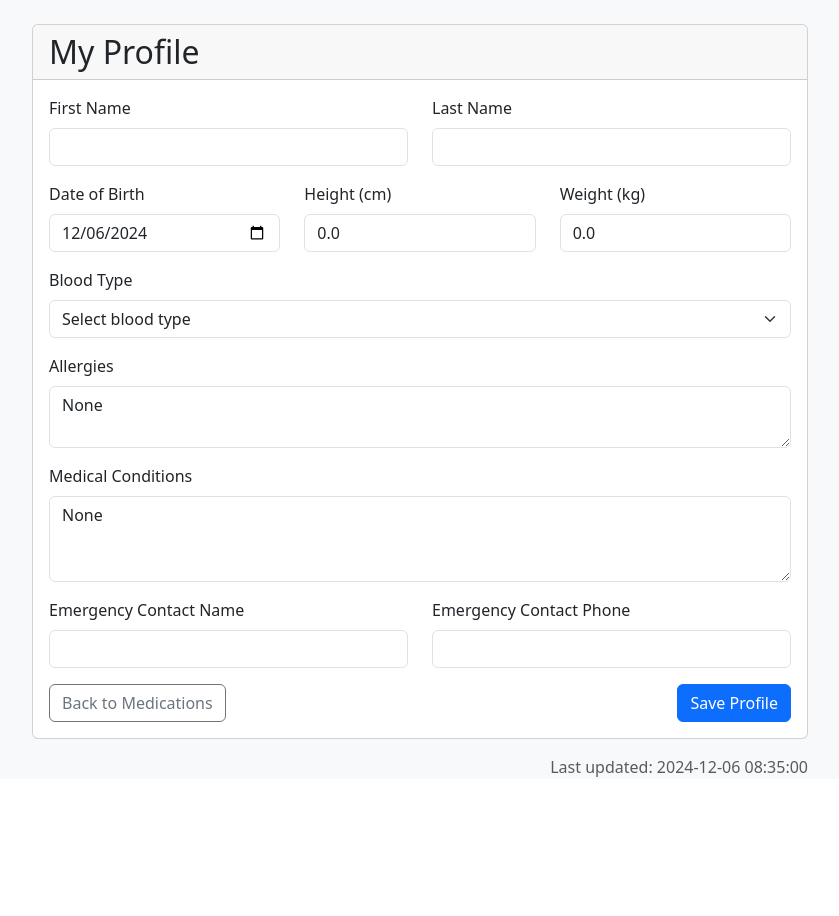
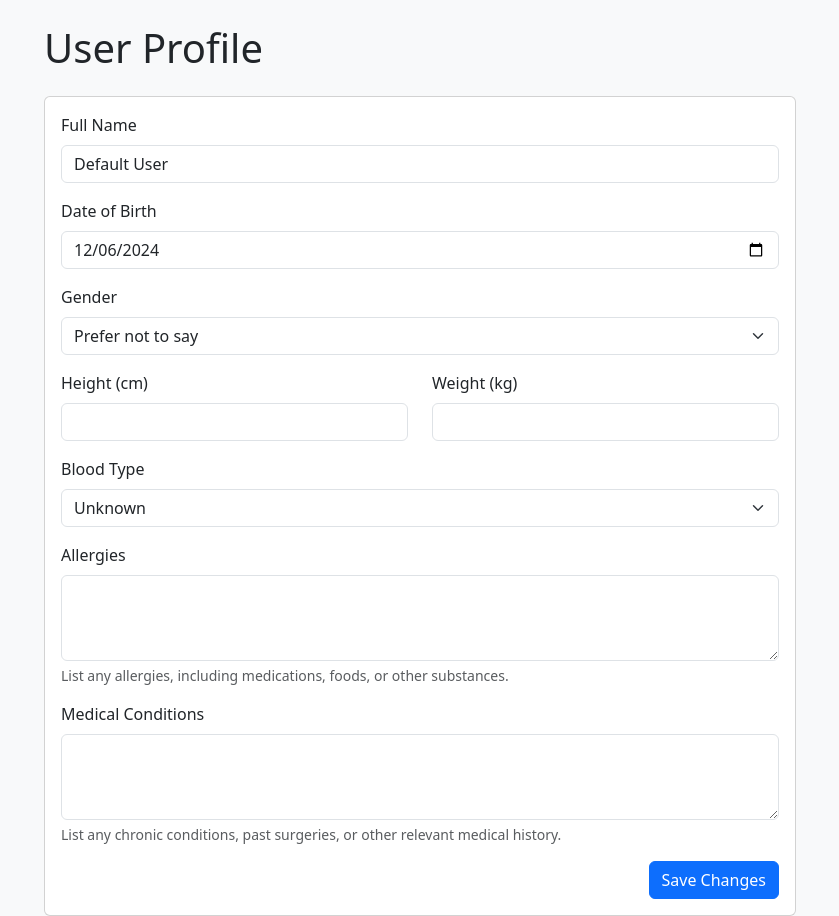
Before and after one commit to esamuel/medication_helper, a Flask app: page /profile in a window 1280 px wide. Shown: the part 80-996 px from the top of the page, without its empty margins (220-1059 px from the left). Before the commit the page ends 857 px from the top, so only its background shows below. Run offline with Flask 3, Linux system fonts and the light colour scheme; data comes from the database, SQL or seed files in the repository; parts of the project's set-up code (start-up, migrations or seed data) failed here and were passed over; some libraries are stand-ins or nearby versions.

Commit message:
Fix database migration and update user profile model
- Update PostgreSQL migration syntax
- Simplify UserProfile model
- Update profile template
- Fix database initialization sequence

```diff
--- a/app.py
+++ b/app.py
@@ -66,14 +66,15 @@ class Medication(db.Model):
 
 class UserProfile(db.Model):
     id = db.Column(db.Integer, primary_key=True)
-    first_name = db.Column(db.String(50), nullable=False)
-    last_name = db.Column(db.String(50), nullable=False)
-    date_of_birth = db.Column(db.Date, nullable=False)
-    height = db.Column(db.Float)  # in cm
-    weight = db.Column(db.Float)  # in kg
-    blood_type = db.Column(db.String(5))
+    name = db.Column(db.String(100), nullable=False)
+    date_of_birth = db.Column(db.DateTime)
+    gender = db.Column(db.String(20))
+    weight = db.Column(db.Float)
+    height = db.Column(db.Float)
+    blood_type = db.Column(db.String(10))
     allergies = db.Column(db.Text)
     medical_conditions = db.Column(db.Text)
+    created_at = db.Column(db.DateTime, default=datetime.utcnow)
     last_updated = db.Column(db.DateTime, default=datetime.utcnow, onupdate=datetime.utcnow)
 
 class EmergencyContact(db.Model):
@@ -195,21 +196,20 @@ def profile():
     profile = UserProfile.query.first()
     if profile is None:
         profile = UserProfile(
-            first_name='',
-            last_name='',
-            date_of_birth=datetime.now().date(),
-            height=0,
-            weight=0
+            name="Default User",
+            date_of_birth=datetime.now(),
+            weight=0,
+            height=0
         )
         db.session.add(profile)
         db.session.commit()
 
     if request.method == 'POST':
-        profile.first_name = request.form['first_name']
-        profile.last_name = request.form['last_name']
-        profile.date_of_birth = datetime.strptime(request.form['date_of_birth'], '%Y-%m-%d').date()
+        profile.name = request.form['name']
+        profile.date_of_birth = datetime.strptime(request.form['date_of_birth'], '%Y-%m-%d')
+        profile.weight = float(request.form['weight'])
         profile.height = float(request.form['height'])
-        profile.weight = float(request.form['weight'])
+        profile.gender = request.form['gender']
         profile.blood_type = request.form['blood_type']
         profile.allergies = request.form['allergies']
         profile.medical_conditions = request.form['medical_conditions']
@@ -389,33 +389,49 @@ def check_reminders():
 def init_db():
     with app.app_context():
         try:
+            # Create any missing tables first
+            db.create_all()
+            app.logger.info("Database tables verified/created successfully")
+
             # Check if we need to add new columns to the Medication table
             inspector = db.inspect(db.engine)
             existing_columns = [c['name'] for c in inspector.get_columns('medication')]
 
             if 'reminder_enabled' not in existing_columns:
                 app.logger.info("Adding reminder columns to Medication table")
-                with db.engine.connect() as conn:
-                    conn.execute(db.text(
-                        "ALTER TABLE medication ADD COLUMN reminder_enabled BOOLEAN DEFAULT FALSE;"
-                        "ALTER TABLE medication ADD COLUMN reminder_times VARCHAR(500);"
-                        "ALTER TABLE medication ADD COLUMN last_reminded DATETIME;"
-                    ))
-                    conn.commit()
+                # Use PostgreSQL-specific syntax when using PostgreSQL
+                if 'postgresql' in str(db.engine.url):
+                    with db.engine.connect() as conn:
+                        conn.execute(db.text(
+                            """
+                            ALTER TABLE medication
+                            ADD COLUMN IF NOT EXISTS reminder_enabled BOOLEAN DEFAULT FALSE,
+                            ADD COLUMN IF NOT EXISTS reminder_times VARCHAR(500),
+                            ADD COLUMN IF NOT EXISTS last_reminded TIMESTAMP;
+                            """
+                        ))
+                        conn.commit()
+                else:
+                    # SQLite syntax for local development
+                    with db.engine.connect() as conn:
+                        try:
+                            conn.execute(db.text("ALTER TABLE medication ADD COLUMN reminder_enabled BOOLEAN DEFAULT FALSE;"))
+                            conn.execute(db.text("ALTER TABLE medication ADD COLUMN reminder_times VARCHAR(500);"))
+                            conn.execute(db.text("ALTER TABLE medication ADD COLUMN last_reminded DATETIME;"))
+                            conn.commit()
+                        except Exception as e:
+                            app.logger.warning(f"Column might already exist: {str(e)}")
+                            conn.rollback()
+
                 app.logger.info("Successfully added reminder columns")
-
-            # Create any missing tables
-            db.create_all()
-            app.logger.info("Database tables verified/created successfully")
 
             # Check if we need to create a default user profile
             if not UserProfile.query.first():
                 default_profile = UserProfile(
-                    first_name="Default User",
-                    last_name="",
-                    date_of_birth=datetime.now().date(),
+                    name="Default User",
+                    date_of_birth=datetime.now(),
+                    weight=0,
                     height=0,
-                    weight=0,
                     blood_type="",
                     allergies="",
                     medical_conditions=""
@@ -429,7 +445,7 @@ def init_db():
 
 if __name__ == '__main__':
     init_db()
-    app.run(debug=True, host='0.0.0.0', port=5001)
+    app.run(debug=True)
 else:
     # Initialize database when running under Gunicorn
     init_db()
--- a/templates/profile.html
+++ b/templates/profile.html
@@ -1,93 +1,84 @@
 {% extends "base.html" %}
 
-{% block title %}My Profile{% endblock %}
+{% block title %}User Profile{% endblock %}
 
 {% block content %}
+<div class="container">
+    <h1 class="mb-4">User Profile</h1>
+
     <div class="card">
-    <div class="card-header">
-        <h2 class="mb-0">My Profile</h2>
-    </div>
         <div class="card-body">
             <form method="POST">
-            <div class="row">
-                <div class="col-md-6 mb-3">
-                    <label for="first_name" class="form-label">First Name</label>
-                    <input type="text" class="form-control" id="first_name" name="first_name"
-                           value="{{ profile.first_name }}" required>
+                <div class="mb-3">
+                    <label for="name" class="form-label">Full Name</label>
+                    <input type="text" class="form-control" id="name" name="name" value="{{ profile.name }}" required>
                 </div>
-                <div class="col-md-6 mb-3">
-                    <label for="last_name" class="form-label">Last Name</label>
-                    <input type="text" class="form-control" id="last_name" name="last_name"
-                           value="{{ profile.last_name }}" required>
+
+                <div class="mb-3">
+                    <label for="date_of_birth" class="form-label">Date of Birth</label>
+                    <input type="date" class="form-control" id="date_of_birth" name="date_of_birth"
+                           value="{{ profile.date_of_birth.strftime('%Y-%m-%d') if profile.date_of_birth else '' }}" required>
                 </div>
+
+                <div class="mb-3">
+                    <label for="gender" class="form-label">Gender</label>
+                    <select class="form-select" id="gender" name="gender">
+                        <option value="Not Specified" {% if profile.gender == 'Not Specified' %}selected{% endif %}>Prefer not to say</option>
+                        <option value="Male" {% if profile.gender == 'Male' %}selected{% endif %}>Male</option>
+                        <option value="Female" {% if profile.gender == 'Female' %}selected{% endif %}>Female</option>
+                        <option value="Other" {% if profile.gender == 'Other' %}selected{% endif %}>Other</option>
+                    </select>
                 </div>
 
                 <div class="row">
-                <div class="col-md-4 mb-3">
-                    <label for="date_of_birth" class="form-label">Date of Birth</label>
-                    <input type="date" class="form-control" id="date_of_birth" name="date_of_birth"
-                           value="{{ profile.date_of_birth }}" required>
-                </div>
-                <div class="col-md-4 mb-3">
+                    <div class="col-md-6">
+                        <div class="mb-3">
                             <label for="height" class="form-label">Height (cm)</label>
                             <input type="number" step="0.1" class="form-control" id="height" name="height"
-                           value="{{ profile.height }}" required>
+                                   value="{{ '%.1f' % profile.height if profile.height else '' }}">
                         </div>
-                <div class="col-md-4 mb-3">
+                    </div>
+                    <div class="col-md-6">
+                        <div class="mb-3">
                             <label for="weight" class="form-label">Weight (kg)</label>
                             <input type="number" step="0.1" class="form-control" id="weight" name="weight"
-                           value="{{ profile.weight }}" required>
+                                   value="{{ '%.1f' % profile.weight if profile.weight else '' }}">
+                        </div>
                     </div>
                 </div>
 
                 <div class="mb-3">
                     <label for="blood_type" class="form-label">Blood Type</label>
                     <select class="form-select" id="blood_type" name="blood_type">
-                    <option value="">Select blood type</option>
-                    {% for blood_type in ['A+', 'A-', 'B+', 'B-', 'AB+', 'AB-', 'O+', 'O-'] %}
-                        <option value="{{ blood_type }}" {% if profile.blood_type == blood_type %}selected{% endif %}>
-                            {{ blood_type }}
-                        </option>
-                    {% endfor %}
+                        <option value="" {% if not profile.blood_type %}selected{% endif %}>Unknown</option>
+                        <option value="A+" {% if profile.blood_type == 'A+' %}selected{% endif %}>A+</option>
+                        <option value="A-" {% if profile.blood_type == 'A-' %}selected{% endif %}>A-</option>
+                        <option value="B+" {% if profile.blood_type == 'B+' %}selected{% endif %}>B+</option>
+                        <option value="B-" {% if profile.blood_type == 'B-' %}selected{% endif %}>B-</option>
+                        <option value="AB+" {% if profile.blood_type == 'AB+' %}selected{% endif %}>AB+</option>
+                        <option value="AB-" {% if profile.blood_type == 'AB-' %}selected{% endif %}>AB-</option>
+                        <option value="O+" {% if profile.blood_type == 'O+' %}selected{% endif %}>O+</option>
+                        <option value="O-" {% if profile.blood_type == 'O-' %}selected{% endif %}>O-</option>
                     </select>
                 </div>
 
                 <div class="mb-3">
                     <label for="allergies" class="form-label">Allergies</label>
-                <textarea class="form-control" id="allergies" name="allergies" rows="2"
-                          placeholder="List any allergies...">{{ profile.allergies }}</textarea>
+                    <textarea class="form-control" id="allergies" name="allergies" rows="3">{{ profile.allergies }}</textarea>
+                    <div class="form-text">List any allergies, including medications, foods, or other substances.</div>
                 </div>
 
                 <div class="mb-3">
                     <label for="medical_conditions" class="form-label">Medical Conditions</label>
-                <textarea class="form-control" id="medical_conditions" name="medical_conditions" rows="3"
-                          placeholder="List any medical conditions...">{{ profile.medical_conditions }}</textarea>
+                    <textarea class="form-control" id="medical_conditions" name="medical_conditions" rows="3">{{ profile.medical_conditions }}</textarea>
+                    <div class="form-text">List any chronic conditions, past surgeries, or other relevant medical history.</div>
                 </div>
 
-            <div class="row">
-                <div class="col-md-6 mb-3">
-                    <label for="emergency_contact_name" class="form-label">Emergency Contact Name</label>
-                    <input type="text" class="form-control" id="emergency_contact_name"
-                           name="emergency_contact_name" value="{{ profile.emergency_contact_name }}">
-                </div>
-                <div class="col-md-6 mb-3">
-                    <label for="emergency_contact_phone" class="form-label">Emergency Contact Phone</label>
-                    <input type="tel" class="form-control" id="emergency_contact_phone"
-                           name="emergency_contact_phone" value="{{ profile.emergency_contact_phone }}">
-                </div>
-            </div>
-
-            <div class="d-flex justify-content-between">
-                <a href="{{ url_for('index') }}" class="btn btn-outline-secondary">Back to Medications</a>
-                <button type="submit" class="btn btn-primary">Save Profile</button>
+                <div class="text-end">
+                    <button type="submit" class="btn btn-primary">Save Changes</button>
                 </div>
             </form>
         </div>
     </div>
-
-{% if profile.last_updated %}
-<div class="text-muted mt-3 text-end">
-    Last updated: {{ profile.last_updated.strftime('%Y-%m-%d %H:%M:%S') }}
 </div>
-{% endif %}
 {% endblock %}
```
Lines whose indentation alone changed are shown as unchanged.
